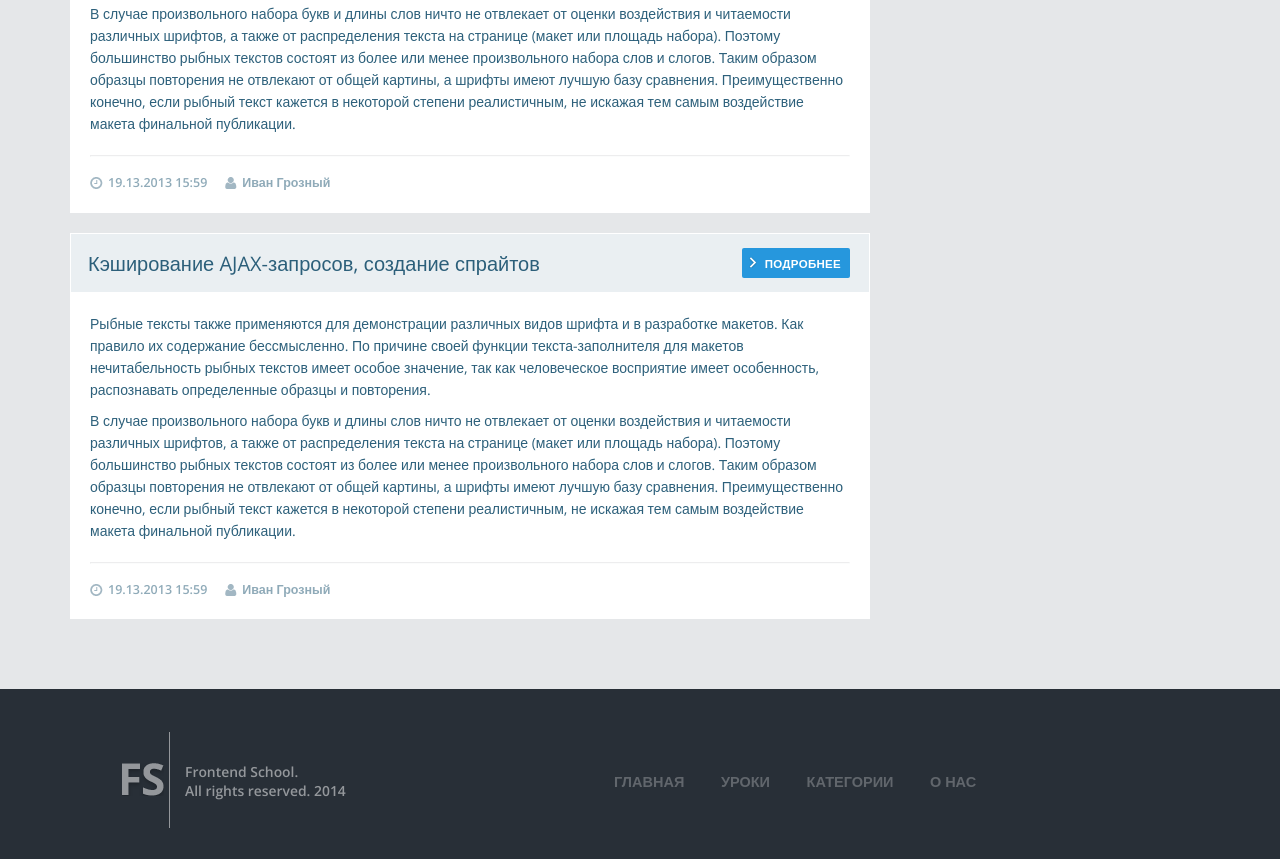
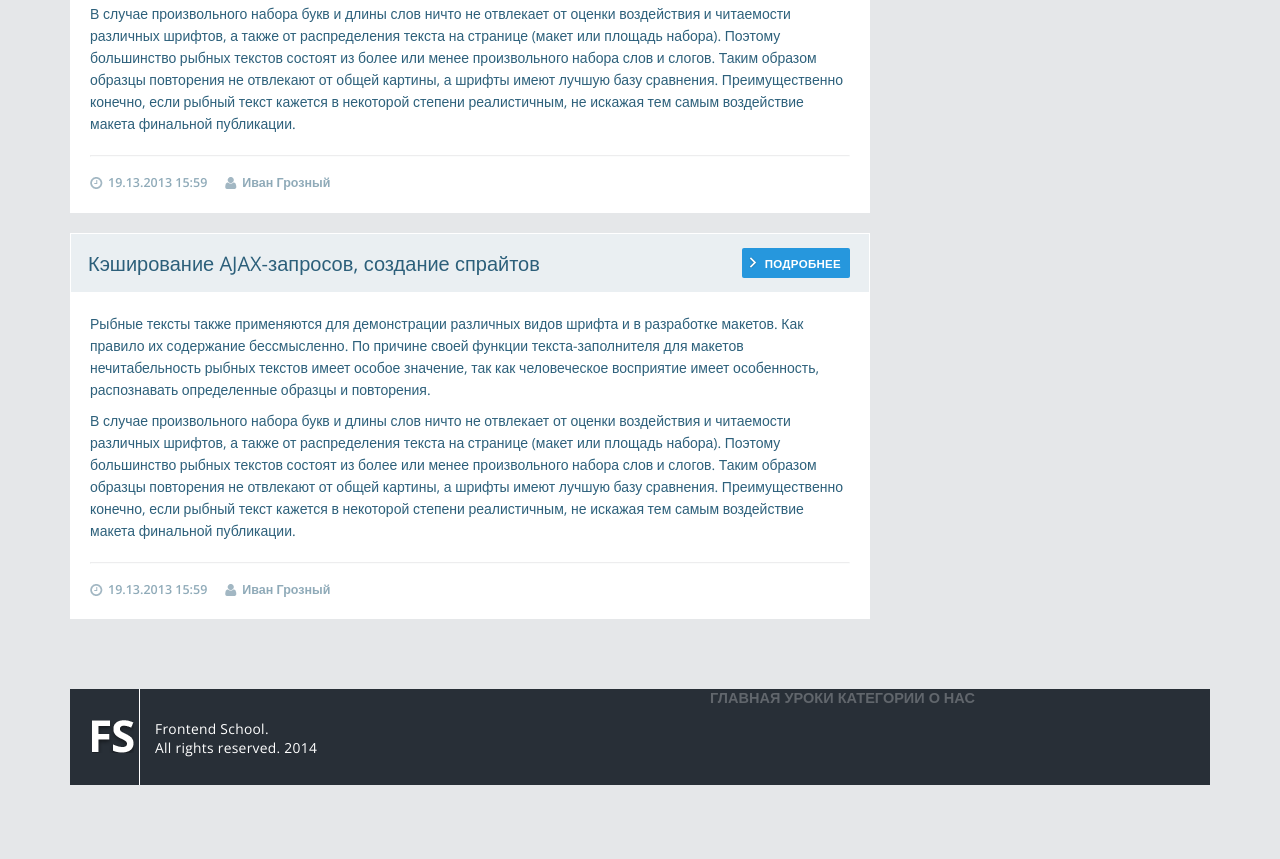
Before and after one commit to Gravituss/BionicHomework3, a plain HTML site: page index.htm in a window 1280 px wide. Shown: the part 1127-1986 px from the top of the page. After the commit the page ends 1912 px from the top, so only its background shows below. Drawn offline with nearby package versions, Linux system fonts and the light colour scheme.

Commit message:
footer adjustments

```diff
--- a/css/style.css
+++ b/css/style.css
@@ -285,11 +285,13 @@ hr.one-line {
 
 .search-container input::-webkit-input-placeholder {
 	color: #225874;
-	margin-top: 22px;
+	margin-top: 10px;
 	font-weight: 600;
 	font-size: 13.6px;
 	letter-spacing: 0.3px;
 	opacity: 0.97;
+	line-height: normal;
+	padding-left: 1px;
 
 
 }
@@ -297,13 +299,15 @@ hr.one-line {
 .txt-search:focus, input:focus {
     color: #225874;
     font-size: 13.6px;
-    margin-left: 17px;
+    padding-left: 8px;
+    width: 205px;
 }
 
 .txt-search, input {
     color: #225874;
     font-size: 13.6px;
-    margin-left: 17px;
+    padding-left: 8px;
+    width: 205px;
 }
 
 
@@ -345,6 +349,7 @@ hr.one-line {
 	overflow: hidden;
 	background-color: #d5dfe6;
 	margin: 1px;
+	margin-top: 2px;
 	/*padding-top: 6px;*/
 }
 
@@ -374,36 +379,38 @@ hr.one-line {
 
 
 .footer {
-	font-size: 33px;
-	position: absolute;
-	margin: auto;
-	max-width: 1140px;
-	left: 100px;
+	/*font-size: 22px;*/
+
+	overflow: hidden;
+
+
 }
 
-/*.footer a:visited {
+
+
+.footer a:visited {
 	color: #61666c;
-}*/
+}
 
 .footer a {
 	color: #61666c;
 }
 
-.footer .horizontal-line {
+/*.footer .horizontal-line {
 	height: 1px;
 	background-color: #242a31;
 	top: -1px;
 	z-index: 5;
 
-}
+}*/
 
-.footer .horizontal-line2 {
+/*.footer .horizontal-line2 {
 	position: absolute;
 	height: 18px;
 	background-color: #313841;
 	top: -1px;
 	z-index: 5;
-}
+}*/
 
 .footer img {
 	float: left;
@@ -417,22 +424,18 @@ hr.one-line {
 
 .copyright {
 	float: left;
-	font-size: 13.9px;
+	font-size: 13.8px;
 	color: white;
 	padding-top: 30px;
 	padding-left: 15px;
-	/*letter-spacing: 1px;*/
+	letter-spacing: 0.3px;
 	line-height: 19px;
+	font-weight: 400;
 }
 
-.logo-and-copyright {
-	overflow: hidden;
-	opacity: 0.5;
-	margin-top: 42px;
-	float: left;
-}
 
-.footer-container .footer-menu {
+
+.footer-menu {
 	float: right;
 }
 
@@ -444,15 +447,12 @@ hr.one-line {
 
 	/*letter-spacing: 0.3px;*/
 	text-transform: uppercase;
-	margin: 14px;
-	padding-top: 71px;
+
 	font-weight: 600;
 
 }
 
-.footer-menu:first-child {
-	padding-left: 5px;
-}
+
 
 .footer-menu a:hover {
 	color: #2697dd;
@@ -463,14 +463,13 @@ hr.one-line {
 }
 
 .footer-container {
-	/*border: 2px solid yellow;*/
+	/*border: 2px solid blue;*/
 	overflow: hidden;
 	/*width: 500px;*/
-	max-width: 1000px;
-	position: relative;
-	right:50%;
-	margin-right:-30000px;
-	width: 60000px;
+	max-width: 1140px;
+	margin: auto;
+	background-color: #282f37;
+
 
 
 }
--- a/index.htm
+++ b/index.htm
@@ -180,20 +180,18 @@
 	</div>
 
 	<div class="footer">
-		<div class="horizontal-line">
+<!-- 		<div class="horizontal-line">
 			<span> </span>
 		</div>
 		<div class="horizontal-line2">
 			<span> </span>
-		</div>
+		</div> -->
 		<div class="footer-container">
-			<div class="logo-and-copyright">
 				<img src="img/footer-logo.png" alt="logo2">
 				<div class="copyright">
 					<p>Frontend School.</p>
 					<p>All rights reserved. 2014</p>
 				</div>
-			</div>
 			<div class="footer-menu">
 				<ul>
 							<li><a href="index.htm">Главная</a></li>
@@ -202,13 +200,9 @@
 							<li><a href="#">О нас</a></li>
 				</ul>
 			</div>
+		</div>
 
-		</div>
+
 	</div>
-
-	<div class="background-block">
-		<span> </span>
-	</div>
-
 </body>
 </html>
```
